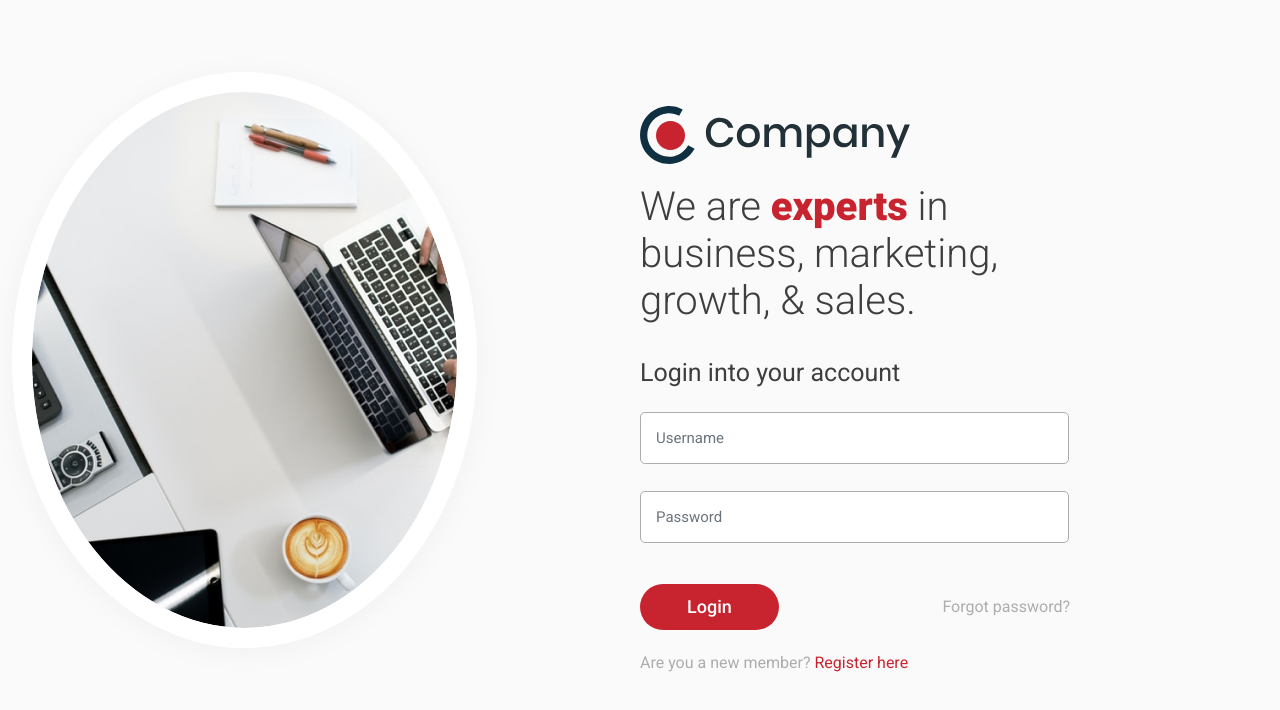
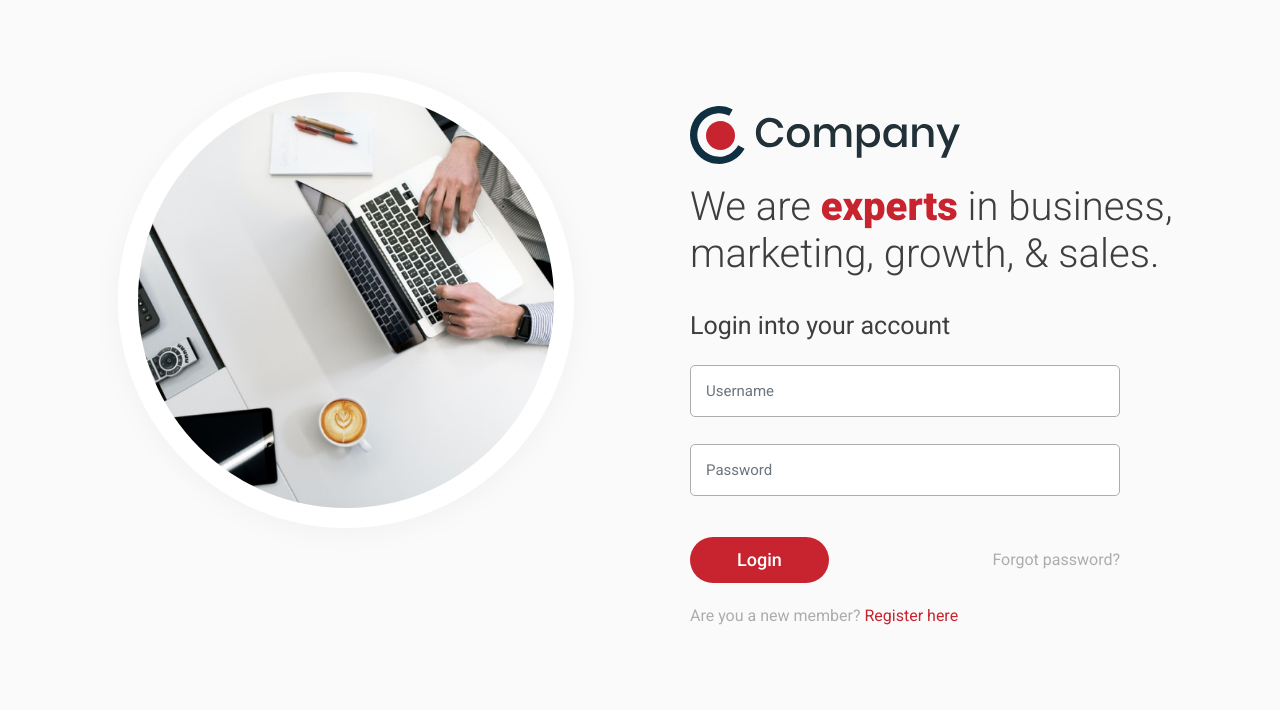
Before and after one commit to KdB13/tatva-assignment, a plain HTML site: page index.html in a window 1280 px wide. Drawn offline with Linux system fonts and the light colour scheme.

Commit message:
Make login page responsive
The login page is now responsive all the way upto 320px. The font size
however is not relative and remains big on smaller screens.

```diff
--- a/css/index.css
+++ b/css/index.css
@@ -3,8 +3,9 @@ body {
     font-family: Roboto, sans-serif;
 }
 
-body > .container {
-    max-width: 1560px;
+body > div[class*="container"] {
+    padding-left: 1.5rem;
+    padding-right: 1.5rem;
 }
 
 /*
@@ -13,15 +14,10 @@ body > .container {
     Hero image
 */
 .hero {
-    padding-top: 72px;
-    padding-bottom: 72px;
-    padding-right: 163px;
+    padding-top: 2rem;
 }
 
 .hero .hero-image {
-    width: 576px;
-    height: 576px;
-    background: transparent url('/images/hero-image.png') 0% 0% no-repeat padding-box;
     box-shadow: 0px 4px 31px #0000000A;
     border: 20px solid #FFFFFF;
     border-radius: 50%;
@@ -34,32 +30,22 @@ body > .container {
     Login form
 */
 .login {
-    padding-top: 106px;
-    padding-bottom: 105px;
-    padding-right: 155px;
+    padding-top: 3rem;
+    padding-bottom: 3rem;
 }
 
-.login .container {
+.login .container-fluid {
     padding: 0;
     margin-left: 0;
-    max-width: 500px;
 }
 
 .login .tagline {
     margin-top: 19px;
     font-weight: 300;
-    font-size: 40px;
-    line-height: 47px;
     color: #3E3E3E;
 }
 
-/* The form used for logging in */
-.login form {
-    width: 430px;
-}
-
 .login .login-header {
-    width: 500px;
     margin-top: 32px;
     margin-bottom: 23px;
     font-size: 25px;
@@ -70,7 +56,6 @@ body > .container {
 
 .login input[type="text"],
 .login input[type="password"] {
-    width: 429px;
     font-size: 15px;
     line-height: 20px;
     padding: 15px;
@@ -87,6 +72,14 @@ body > .container {
     margin-top: 23px;
 }
 
+.login .buttons {
+    display: flex;
+    flex-direction: column;
+    align-items: stretch;
+    justify-content: space-between;
+    row-gap: 1rem;
+}
+
 .login .btn-login {
     background-color: #C8242F;
     color: white;
@@ -98,10 +91,18 @@ body > .container {
     line-height: 24px;
 }
 
+.login .register-text {
+    text-align: center;
+}
+
 .login .register-text,
 .login .forgot-pw {
     color: #ADADAD;
     line-height: 20px;
+}
+
+.login .forgot-pw {
+    text-align: center;
 }
 
 .login .link {
@@ -111,3 +112,102 @@ body > .container {
 .login .link.register {
     color: #C8242F;
 }
+
+
+/*
+    Responsive Design
+    -----------------
+*/
+
+/* Small devices (landscape phones) */
+@media (min-width: 576px) {
+    body > div[class*="container"] {
+        padding-left: 2rem;
+        padding-right: 2rem;
+    }
+
+    .hero .hero-image {
+        max-width: 400px;
+    }
+
+    .hero > div {
+        padding-left: 2rem;
+        padding-right: 2rem;
+    }
+
+    .login .buttons {
+        display: flex;
+        flex-direction: row;
+        align-items: center;
+    }
+
+    .login .register-text {
+        text-align: left;
+    }
+}
+
+
+/* Medium devices (tablets) */
+@media (min-width: 768px) {
+    main > .row {
+        --bs-gutter-x: 35px;
+    }
+
+    .hero > div {
+        padding-left: 1rem;
+        padding-right: 1rem;
+    }
+
+    .hero {
+        padding-top: 72px;
+    }
+
+    .hero .hero-image {
+        max-width: 100%;
+    }
+
+    .login {
+        padding-top: 106px;
+    }
+}
+
+/* Large devices */
+@media (min-width: 992px) {
+    main > .row {
+        --bs-gutter-x: 60px;
+    }
+
+    .login .tagline {
+        max-width: 500px;
+        font-size: 40px;
+        line-height: 47px;
+    }
+
+    .login form {
+        width: 430px;
+    }
+
+}
+
+/* X-large devices */
+@media (min-width: 1200px) {
+    main > .row {
+        --bs-gutter-x: 100px;
+    }
+}
+
+/* XX-large devices */
+@media (min-width: 1400px) {
+    main > .row {
+        --bs-gutter-x: 166px;
+    }
+
+    .login input[type="text"],
+    .login input[type="password"] {
+        width: 429px;
+    }
+
+    .login .container-fluid {
+        max-width: 500px;
+    }
+}
--- a/index.html
+++ b/index.html
@@ -17,21 +17,21 @@
   </head>
 
   <body>
-    <div class="container">
+    <div class="container-lg">
 
       <main>
-        <div class="row me-0 gx-0">
+        <div class="row">
 
           <!-- Hero image -->
-          <div class="col-6 hero">
+          <div class="col-12 col-md-6 hero">
             <div class="d-flex justify-content-center">
-              <div class="hero-image"></div>
+              <img class="hero-image img-fluid" src="./images/hero-image.png" alt="Hero image">
             </div>
           </div>
 
           <!-- Login form -->
-          <div class="col-6 login">
-            <div class="container">
+          <div class="col-12 col-md-6 login">
+            <div class="container-fluid">
               <img src="images/logo.svg" alt="Company logo" class="logo">
 
               <h1 class="tagline">
@@ -45,7 +45,7 @@
                 <input class="form-control username" type="text" name="username" placeholder="Username">
                 <input class="form-control password" type="password" name="password" id="" placeholder="Password">
 
-                <div class="buttons d-flex justify-content-between align-items-center">
+                <div class="buttons">
                   <input class="btn-login" type="submit" value="Login">
                   <a class="link forgot-pw" href="#">Forgot password?</a>
                 </div>
```
